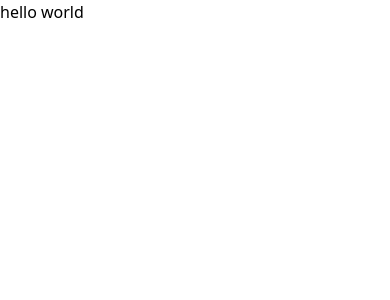
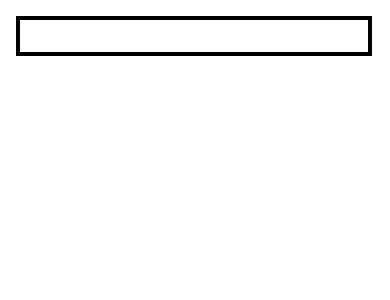
Before and after one commit to NunezAN/mock-app, a React (Vite) app: page / in a window 390 px wide. Shown: the top 300 px of the page. Built offline with nearby package versions, Linux system fonts and the light colour scheme.

Commit message:
completed phone number challenge

```diff
--- a/src/App.jsx
+++ b/src/App.jsx
@@ -1,7 +1,10 @@
+import { useState } from "react";
+import PhonenumberInput from "./components/PhonenumberInput";
+
 function App() {
   return (
-    <div className="">
-      <span>hello world</span>
+    <div>
+      <PhonenumberInput/>
     </div>
   );
 }
--- /dev/null
+++ b/src/components/PhonenumberInput.jsx
@@ -0,0 +1,25 @@
+import React, { useState } from "react";
+
+const PhonenumberInput = () => {
+  const [number, setNumber] = useState("");
+  const handleInput = (e) => {
+    let curr = e.currentTarget.value.replace(/\D/g, "");
+    console.log(curr);
+    if (curr.length > 10) curr = curr.slice(0, 10);
+    if (curr.length > 6) curr = `${curr.slice(0, 6)}-${curr.slice(6)}`;
+    if (curr.length > 3) curr = `(${curr.slice(0, 3)})${curr.slice(3)}`;
+    setNumber(curr);
+  };
+  // your code here
+  return (
+    <input
+      className="text-2xl border-4 border-black m-4"
+      value={number}
+      onChange={(event) => handleInput(event)}
+      //   type="number"
+      data-testid="phone-number-input"
+    />
+  );
+};
+
+export default PhonenumberInput;
```
